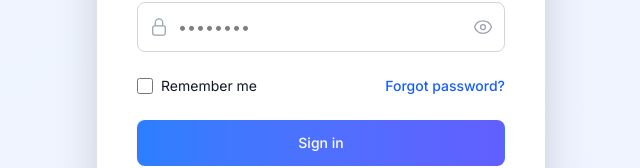
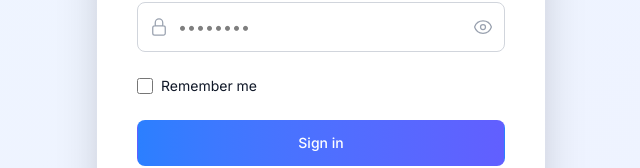
Before and after one commit to Sozi-source/afyaconnect, a Next.js app: page /login in a window 1280 px wide. Shown: the part 403-571 px from the top of the page, without its empty margins (319-959 px from the left). Built offline with nearby package versions, Linux system fonts and the light colour scheme; no server answers.

Commit message:
modified login

```diff
--- a/app/(auth)/login/page.tsx
+++ b/app/(auth)/login/page.tsx
@@ -239,17 +239,7 @@ export default function LoginPage() {
                 Remember me
               </label>
             </div>
-
-            <div className="text-sm">
-             <Link
-              href="/forgot-password"
-              className="font-medium text-blue-600 hover:text-blue-500 dark:text-blue-400"
-            >
-              Forgot password?
-            </Link>
-            </div>
           </div>
-
           {/* Submit Button */}
           <div>
             <button
```
